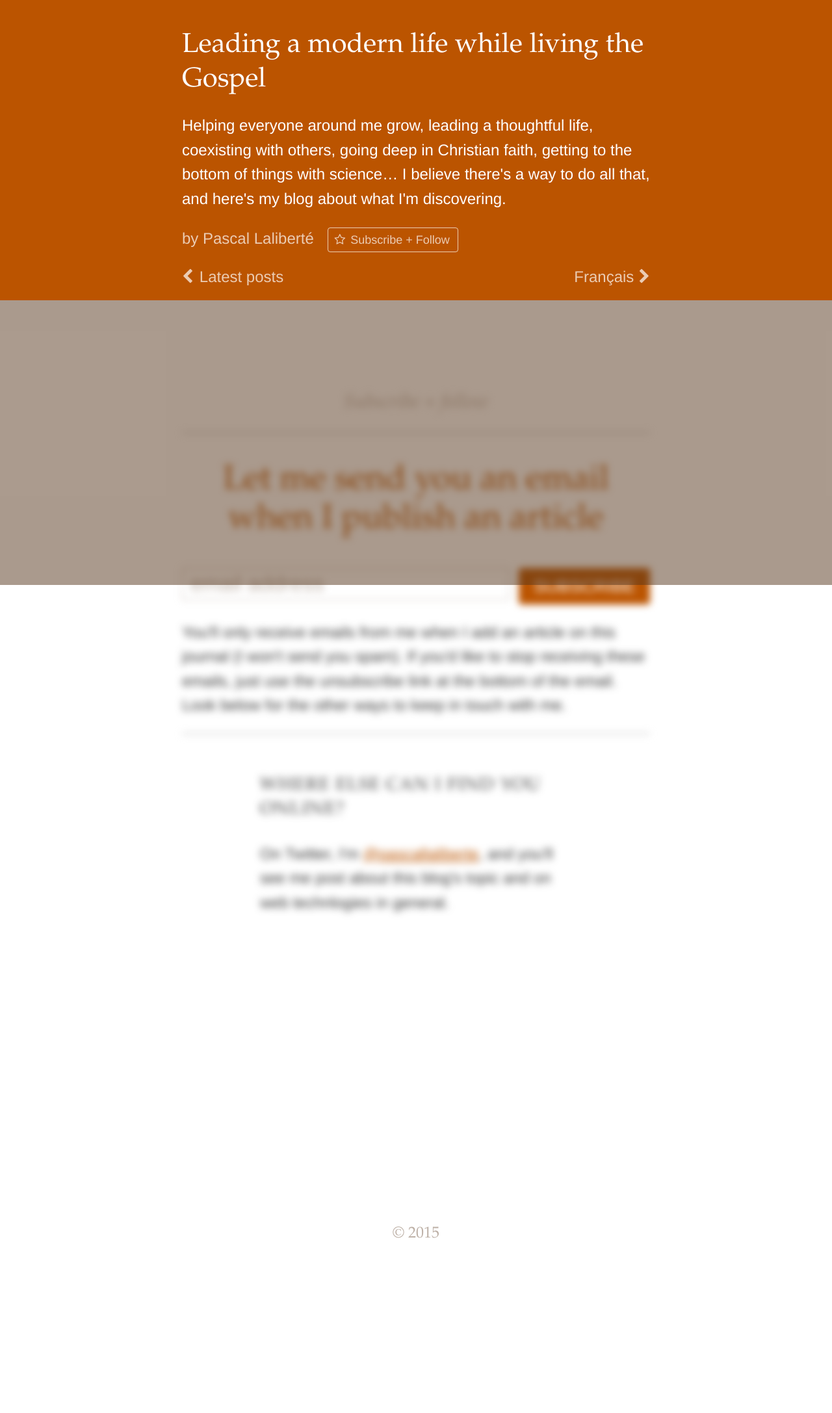
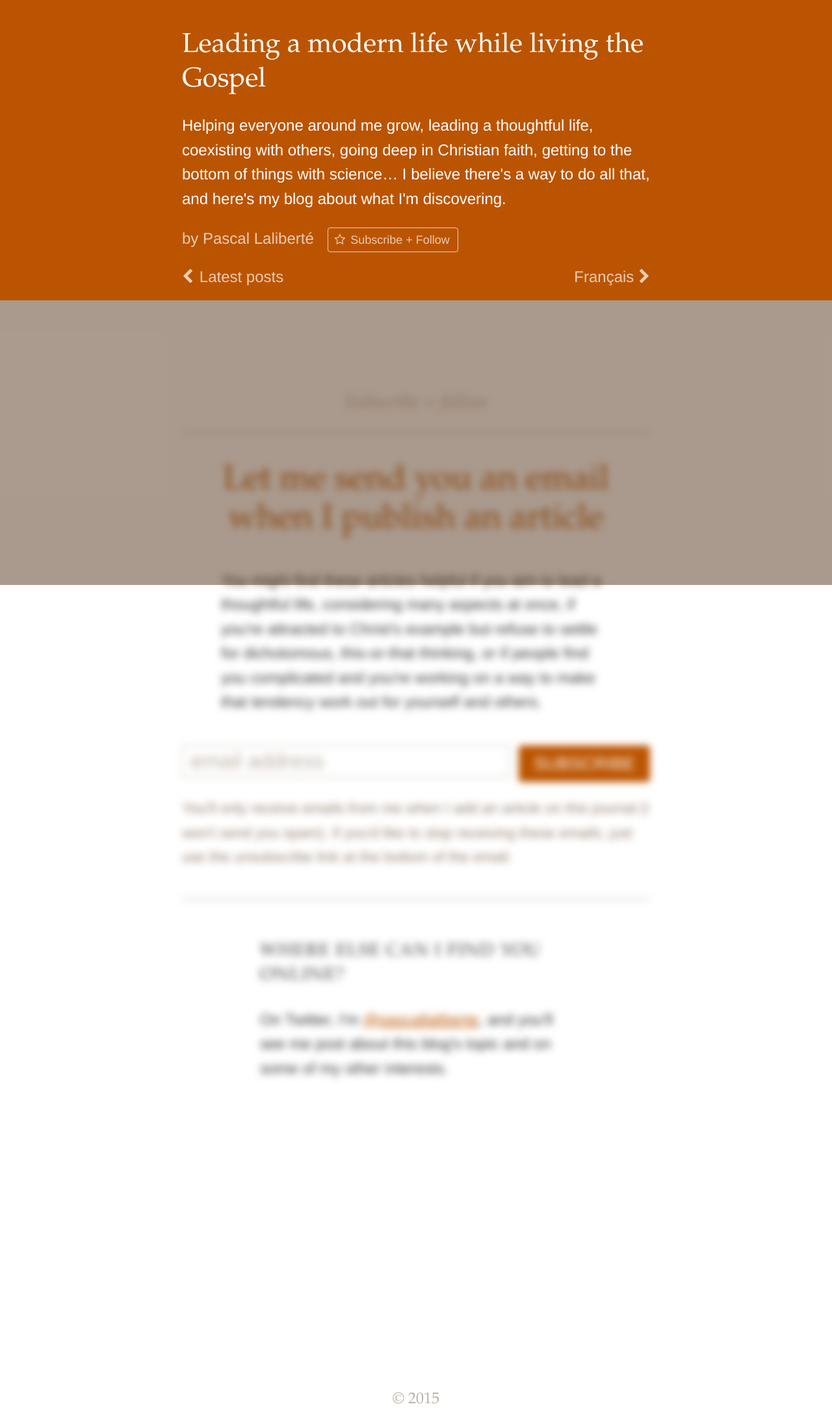
Before and after one commit to pascallaliberte/by.pascallaliberte.me, a Jekyll site: the page built from subscribe-follow/index.html, in a window 1280 px wide. Shown: the whole page at 65% size. Built offline with Jekyll 4.4.1, drawn with Linux system fonts in a browser that asks for light colours; nearby versions of some CDN libraries; before the commit the page ends 1919 px from its top, so only the background shows below that.

Commit message:
Adjust the subscribe page with reasons to sign up

```diff
--- a/a/css/modules/subscribe-follow.css
+++ b/a/css/modules/subscribe-follow.css
@@ -163,3 +163,19 @@
   color: #333;
   text-decoration: underline;
 }
+
+@media (min-width: 512px) {
+  /* line 98, ../../sass/modules/subscribe-follow.sass */
+  .subscribe-follow-why-subscribe {
+    max-width: 25em;
+    margin: 0 auto 2em;
+  }
+}
+
+/* line 103, ../../sass/modules/subscribe-follow.sass */
+.subscribe-follow-note {
+  color: #907b6b;
+  font-size: 15px;
+  font-size: 1.5rem;
+  margin-bottom: 2em;
+}
--- a/subscribe-follow/index.html
+++ b/subscribe-follow/index.html
@@ -9,6 +9,10 @@ custom_css: modules/subscribe-follow
   <section class="subscribe-follow-primary">
     <h2>Let me send you an email when I publish an article</h2>
 
+    <aside class="subscribe-follow-why-subscribe">
+      <p>You might find these articles helpful if you aim to lead a thoughtful life, considering many aspects at once, if you're attracted to Christ's example but refuse to settle for dichotomous, this-or-that thinking, or if people find you complicated and you're working on a way to make that tendency work out for yourself and others.</p>
+    </aside>
+
     <form class="subscribe-follow-email-form"
       action="https://tinyletter.com/by-pascallaliberte" method="post"
       target="popupwindow"
@@ -18,8 +22,8 @@ custom_css: modules/subscribe-follow
       <input class="subscribe-follow-email-submit btn btn-default" type="submit" value="Subscribe" />
     </form>
 
-    <p class="note">
-      You'll only receive emails from me when I add an article on this journal (I won't send you spam). If you'd like to stop receiving these emails, just use the unsubscribe link at the bottom of the email. Look below for the other ways to keep in touch with me.
+    <p class="note subscribe-follow-note">
+      You'll only receive emails from me when I add an article on this journal (I won't send you spam). If you'd like to stop receiving these emails, just use the unsubscribe link at the bottom of the email.
     </p>
 
   </section>
@@ -30,7 +34,7 @@ custom_css: modules/subscribe-follow
 
     <h2>Where else can I find you online?</h2>
 
-    <p>On Twitter, I'm <a href="http://twitter.com/pascallaliberte" title="Twitter: @pascallaliberte">@pascallaliberte</a>, and you'll see me post about this blog's topic and on web technlogies in general.
+    <p>On Twitter, I'm <a href="http://twitter.com/pascallaliberte" title="Twitter: @pascallaliberte">@pascallaliberte</a>, and you'll see me post about this blog's topic and on some of my other interests.
     </p>
 
   </section>
```
Also changed, not shown: a/sass/modules/subscribe-follow.sass (+10 -0 lines).
